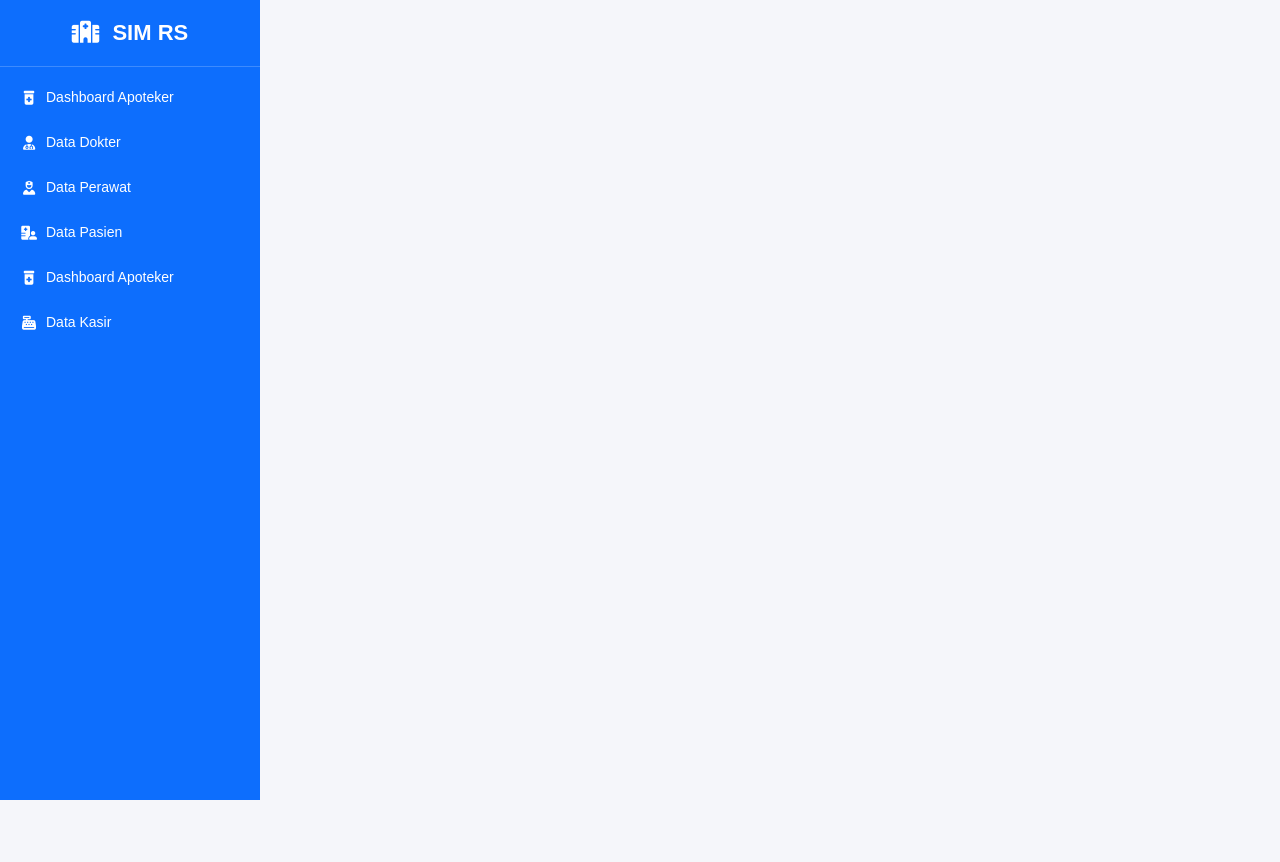
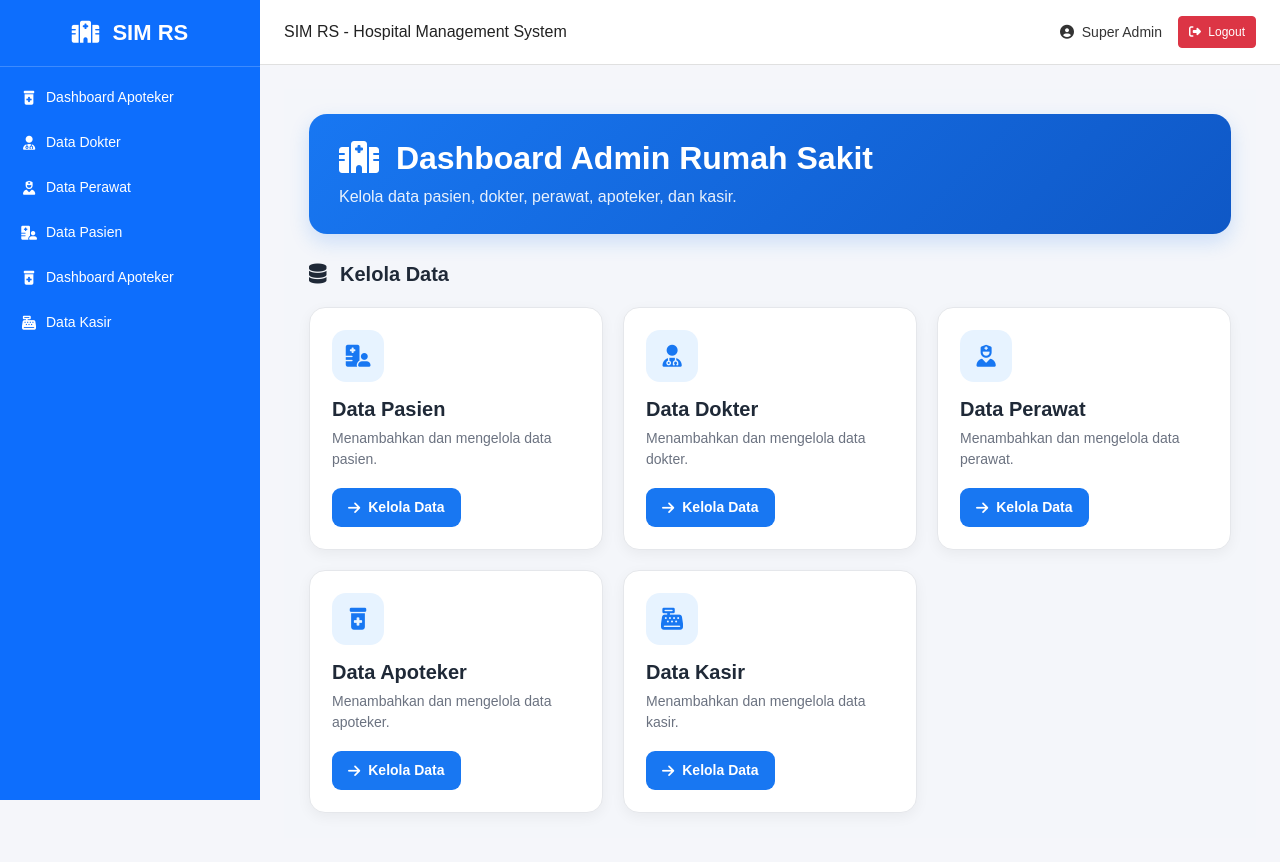
Before and after one commit to vinamey/manajemen_rs, a Laravel app: page /admin/dashboard in a window 1280 px wide. Before the commit the page ends 800 px from the top, so only its background shows below. Run offline with Laravel 12, Linux system fonts and the light colour scheme; a user stored in the database is signed in; data comes from the database, SQL or seed files in the repository; parts of the project's set-up code (start-up, migrations or seed data) failed here and were passed over; some libraries are stand-ins or nearby versions.

Commit message:
perbaikan superadmin

```diff
--- a/resources/views/layouts/superadmin.blade.php
+++ b/resources/views/layouts/superadmin.blade.php
@@ -40,7 +40,6 @@
             z-index: 1000;
         }
 
-        /* LOGO */
         .sidebar .logo {
             padding: 20px 10px;
             text-align: center;
@@ -61,7 +60,6 @@
             opacity: 0.2;
         }
 
-        /* MENU */
         .sidebar .nav {
             padding-top: 8px;
             padding-bottom: 20px;
@@ -182,6 +180,8 @@
         .navbar {
             min-height: 65px;
             padding: 0 24px;
+            background: #ffffff;
+            border-bottom: 1px solid #e0e0e0;
         }
 
         .navbar-brand {
@@ -268,69 +268,43 @@
 
         <hr>
 
-        {{-- ==================================================
-             SIDEBAR ADMIN RUMAH SAKIT
-             HANYA 5 MENU DATA
-        ================================================== --}}
-
+        {{-- SIDEBAR ADMIN RUMAH SAKIT --}}
         @if (auth()->user()?->hasRole('admin rumah sakit'))
 
             <ul class="nav flex-column">
 
-                {{-- DASHBOARD ADMIN RS --}}
                 <li class="nav-item">
                     <a href="{{ route('apoteker.dashboard') }}" class="nav-link">
                         <i class="fa-solid fa-prescription-bottle-medical me-2"></i>
                         Dashboard Apoteker
                     </a>
                 </li>
-                {{-- DATA DOKTER --}}
                 <li class="nav-item">
-                    <a
-                        href="{{ route('admin.dokter.index') }}"
-                        class="nav-link {{ request()->routeIs('admin.dokter.*') ? 'active' : '' }}"
-                    >
+                    <a href="{{ route('admin.dokter.index') }}" class="nav-link {{ request()->routeIs('admin.dokter.*') ? 'active' : '' }}">
                         <i class="fa-solid fa-user-doctor me-2"></i>
                         Data Dokter
                     </a>
                 </li>
-
-                {{-- DATA PERAWAT --}}
                 <li class="nav-item">
-                    <a
-                        href="{{ route('admin.perawat.index') }}"
-                        class="nav-link {{ request()->routeIs('admin.perawat.*') ? 'active' : '' }}"
-                    >
+                    <a href="{{ route('admin.perawat.index') }}" class="nav-link {{ request()->routeIs('admin.perawat.*') ? 'active' : '' }}">
                         <i class="fa-solid fa-user-nurse me-2"></i>
                         Data Perawat
                     </a>
                 </li>
-
-                {{-- DATA PASIEN --}}
                 <li class="nav-item">
-                    <a
-                        href="{{ route('admin.pasien.index') }}"
-                        class="nav-link {{ request()->routeIs('admin.pasien.*') ? 'active' : '' }}"
-                    >
+                    <a href="{{ route('admin.pasien.index') }}" class="nav-link {{ request()->routeIs('admin.pasien.*') ? 'active' : '' }}">
                         <i class="fa-solid fa-hospital-user me-2"></i>
                         Data Pasien
                     </a>
                 </li>
-
-                {{-- DATA APOTEKER --}}
                 <li class="nav-item">
                     <a href="{{ route('apoteker.dashboard') }}" class="nav-link">
                         <i class="fa-solid fa-prescription-bottle-medical me-2"></i>
                         Dashboard Apoteker
                     </a>
                 </li>
-
-                {{-- DATA KASIR --}}
                 <li class="nav-item">
-                    <a
-                        href="{{ route('kasir.index') }}"
-                        class="nav-link {{ request()->routeIs('kasir.*') ? 'active' : '' }}"
-                    >
+                    <a href="{{ route('kasir.index') }}" class="nav-link {{ request()->routeIs('kasir.*') ? 'active' : '' }}">
                         <i class="fa-solid fa-cash-register me-2"></i>
                         Data Kasir
                     </a>
@@ -340,43 +314,32 @@
 
         @else
 
-            {{-- ==================================================
-                 SIDEBAR SUPER ADMIN
-                 MENU LAMA DIPERTAHANKAN
-            ================================================== --}}
-
+            {{-- SIDEBAR SUPER ADMIN --}}
             <ul class="nav flex-column">
 
-                {{-- DASHBOARD SUPER ADMIN --}}
                 <li class="nav-item">
-                    <a
-                        href="{{ route('superadmin.dashboard') }}"
-                        class="nav-link {{ request()->routeIs('superadmin.dashboard') ? 'active' : '' }}"
-                    >
+                    <a href="{{ route('superadmin.dashboard') }}" class="nav-link {{ request()->routeIs('superadmin.dashboard') ? 'active' : '' }}">
                         <i class="fa fa-home me-2"></i>
                         Dashboard
                     </a>
                 </li>
 
-                {{-- ROLE MANAGEMENT --}}
                 <li class="nav-item">
-                    <a href="{{ route('roles.index') }}" class="nav-link">
+                    <a href="{{ route('roles.index') }}" class="nav-link {{ request()->routeIs('roles.*') ? 'active' : '' }}">
                         <i class="fa-solid fa-user-shield me-2"></i>
                         Role Management
                     </a>
                 </li>
 
-                {{-- PERMISSION MANAGEMENT --}}
                 <li class="nav-item">
-                    <a href="{{ route('permissions.index') }}" class="nav-link">
+                    <a href="{{ route('permissions.index') }}" class="nav-link {{ request()->routeIs('permissions.*') ? 'active' : '' }}">
                         <i class="fa-solid fa-key me-2"></i>
                         Permission Management
                     </a>
                 </li>
 
-                {{-- USER MANAGEMENT --}}
                 <li class="nav-item">
-                    <a href="{{ route('users.index') }}" class="nav-link">
+                    <a href="{{ route('users.index') }}" class="nav-link {{ request()->routeIs('users.*') ? 'active' : '' }}">
                         <i class="fa-solid fa-users me-2"></i>
                         User Management
                     </a>
@@ -409,212 +372,116 @@
                 @endphp
 
                 <li class="nav-item">
-
-                    {{-- =================================================
-                         TOMBOL MASTER DATA
-                    ================================================== --}}
-
-                    <a
-                        class="nav-link master-toggle {{ $masterAktif ? 'master-active' : '' }}"
-                        data-bs-toggle="collapse"
-                        href="#masterDataMenu"
-                        role="button"
-                        aria-expanded="{{ $masterAktif ? 'true' : 'false' }}"
-                        aria-controls="masterDataMenu"
-                    >
+                    <a class="nav-link master-toggle {{ $masterAktif ? 'master-active' : '' }}" data-bs-toggle="collapse" href="#masterDataMenu" role="button" aria-expanded="{{ $masterAktif ? 'true' : 'false' }}" aria-controls="masterDataMenu">
                         <span class="master-toggle-left">
                             <i class="fa-solid fa-database me-2"></i>
                             Master Data
                         </span>
-
                         <i class="fa-solid fa-chevron-down master-arrow"></i>
                     </a>
 
-                    {{-- =================================================
-                         SUB MENU MASTER DATA
-                    ================================================== --}}
-                    <div
-                        class="collapse {{ $masterAktif ? 'show' : '' }}"
-                        id="masterDataMenu"
-                    >
+                    <div class="collapse {{ $masterAktif ? 'show' : '' }}" id="masterDataMenu">
                         <ul class="master-menu">
-
-                            {{-- MASTER PASIEN --}}
                             <li>
-                                <a
-                                    href="{{ route('master-pasien.index') }}"
-                                    class="master-item {{ request()->routeIs('master-pasien.*') ? 'active' : '' }}"
-                                >
+                                <a href="{{ route('master-pasien.index') }}" class="master-item {{ request()->routeIs('master-pasien.*') ? 'active' : '' }}">
                                     <i class="fa-solid fa-hospital-user"></i>
                                     <span>Master Pasien</span>
                                 </a>
                             </li>
-
-                            {{-- MASTER DOKTER --}}
                             <li>
-                                <a
-                                    href="{{ route('master-dokter.index') }}"
-                                    class="master-item {{ request()->routeIs('master-dokter.*') ? 'active' : '' }}"
-                                >
+                                <a href="{{ route('master-dokter.index') }}" class="master-item {{ request()->routeIs('master-dokter.*') ? 'active' : '' }}">
                                     <i class="fa-solid fa-user-doctor"></i>
                                     <span>Master Dokter</span>
                                 </a>
                             </li>
-
-                            {{-- MASTER PERAWAT --}}
                             <li>
-                                <a
-                                    href="{{ route('master-perawat.index') }}"
-                                    class="master-item {{ request()->routeIs('master-perawat.*') ? 'active' : '' }}"
-                                >
+                                <a href="{{ route('master-perawat.index') }}" class="master-item {{ request()->routeIs('master-perawat.*') ? 'active' : '' }}">
                                     <i class="fa-solid fa-user-nurse"></i>
                                     <span>Master Perawat</span>
                                 </a>
                             </li>
-
-                            {{-- MASTER OBAT --}}
                             <li>
-                                <a
-                                    href="{{ route('master-obat.index') }}"
-                                    class="master-item {{ request()->routeIs('master-obat.*') ? 'active' : '' }}"
-                                >
+                                <a href="{{ route('master-obat.index') }}" class="master-item {{ request()->routeIs('master-obat.*') ? 'active' : '' }}">
                                     <i class="fa-solid fa-pills"></i>
                                     <span>Master Obat</span>
                                 </a>
                             </li>
-
-                            {{-- MASTER SUPPLIER --}}
                             <li>
-                                <a
-                                    href="{{ route('master-supplier.index') }}"
-                                    class="master-item {{ request()->routeIs('master-supplier.*') ? 'active' : '' }}"
-                                >
+                                <a href="{{ route('master-supplier.index') }}" class="master-item {{ request()->routeIs('master-supplier.*') ? 'active' : '' }}">
                                     <i class="fa-solid fa-truck"></i>
                                     <span>Master Supplier</span>
                                 </a>
                             </li>
-
-                            {{-- MASTER KATEGORI --}}
                             <li>
-                                <a
-                                    href="{{ route('master-kategori.index') }}"
-                                    class="master-item {{ request()->routeIs('master-kategori.*') ? 'active' : '' }}"
-                                >
+                                <a href="{{ route('master-kategori.index') }}" class="master-item {{ request()->routeIs('master-kategori.*') ? 'active' : '' }}">
                                     <i class="fa-solid fa-tags"></i>
                                     <span>Master Kategori</span>
                                 </a>
                             </li>
-
-                            {{-- MASTER SATUAN --}}
                             <li>
-                                <a
-                                    href="{{ route('master-satuan.index') }}"
-                                    class="master-item {{ request()->routeIs('master-satuan.*') ? 'active' : '' }}"
-                                >
+                                <a href="{{ route('master-satuan.index') }}" class="master-item {{ request()->routeIs('master-satuan.*') ? 'active' : '' }}">
                                     <i class="fa-solid fa-box"></i>
                                     <span>Master Satuan Obat</span>
                                 </a>
                             </li>
-
-                            {{-- MASTER POLI --}}
                             <li>
-                                <a
-                                    href="{{ route('master-poli.index') }}"
-                                    class="master-item {{ request()->routeIs('master-poli.*') ? 'active' : '' }}"
-                                >
+                                <a href="{{ route('master-poli.index') }}" class="master-item {{ request()->routeIs('master-poli.*') ? 'active' : '' }}">
                                     <i class="fa-solid fa-hospital"></i>
                                     <span>Master Poli</span>
                                 </a>
                             </li>
-
-                            {{-- MASTER KAMAR --}}
                             <li>
-                                <a
-                                    href="{{ route('master-kamar.index') }}"
-                                    class="master-item {{ request()->routeIs('master-kamar.*') ? 'active' : '' }}"
-                                >
+                                <a href="{{ route('master-kamar.index') }}" class="master-item {{ request()->routeIs('master-kamar.*') ? 'active' : '' }}">
                                     <i class="fa-solid fa-bed"></i>
                                     <span>Master Kamar</span>
                                 </a>
                             </li>
-
-                            {{-- MASTER ASURANSI --}}
                             <li>
-                                <a
-                                    href="{{ route('master-asuransi.index') }}"
-                                    class="master-item {{ request()->routeIs('master-asuransi.*') ? 'active' : '' }}"
-                                >
+                                <a href="{{ route('master-asuransi.index') }}" class="master-item {{ request()->routeIs('master-asuransi.*') ? 'active' : '' }}">
                                     <i class="fa-solid fa-shield-heart"></i>
                                     <span>Master Asuransi</span>
                                 </a>
                             </li>
-
-                            {{-- MASTER TINDAKAN --}}
                             <li>
-                                <a
-                                    href="{{ route('master-tindakan.index') }}"
-                                    class="master-item {{ request()->routeIs('master-tindakan.*') ? 'active' : '' }}"
-                                >
+                                <a href="{{ route('master-tindakan.index') }}" class="master-item {{ request()->routeIs('master-tindakan.*') ? 'active' : '' }}">
                                     <i class="fa-solid fa-stethoscope"></i>
                                     <span>Master Tindakan</span>
                                 </a>
                             </li>
-
                         </ul>
                     </div>
-
                 </li>
 
-                {{-- STOK OBAT --}}
                 <li class="nav-item">
-                    <a
-                        href="{{ route('log-stok-obat.index') }}"
-                        class="nav-link {{ request()->routeIs('log-stok-obat.*') ? 'active' : '' }}"
-                    >
+                    <a href="{{ route('log-stok-obat.index') }}" class="nav-link {{ request()->routeIs('log-stok-obat.*') ? 'active' : '' }}">
                         <i class="fa-solid fa-boxes-stacked me-2"></i>
                         Stok Obat
                     </a>
                 </li>
 
-                {{-- PENDAFTARAN PASIEN --}}
                 <li class="nav-item">
-                    <a
-                        href="{{ route('pendaftaran.index') }}"
-                        class="nav-link {{ request()->routeIs('pendaftaran.*') ? 'active' : '' }}"
-                    >
+                    <a href="{{ route('pendaftaran.index') }}" class="nav-link {{ request()->routeIs('pendaftaran.*') ? 'active' : '' }}">
                         <i class="fa-solid fa-clipboard-user me-2"></i>
                         Pendaftaran Pasien
                     </a>
                 </li>
 
-                {{-- PEMERIKSAAN DOKTER --}}
                 <li class="nav-item">
-                    <a
-                        href="{{ route('pemeriksaan-dokter.index') }}"
-                        class="nav-link {{ request()->routeIs('pemeriksaan-dokter.*') ? 'active' : '' }}"
-                    >
+                    <a href="{{ route('pemeriksaan-dokter.index') }}" class="nav-link {{ request()->routeIs('pemeriksaan-dokter.*') ? 'active' : '' }}">
                         <i class="fa-solid fa-stethoscope me-2"></i>
                         Pemeriksaan Dokter
                     </a>
                 </li>
 
-                {{-- HASIL PEMERIKSAAN --}}
                 <li class="nav-item">
-                    <a
-                        href="{{ route('hasil-pemeriksaan.index') }}"
-                        class="nav-link {{ request()->routeIs('hasil-pemeriksaan.*') ? 'active' : '' }}"
-                    >
+                    <a href="{{ route('hasil-pemeriksaan.index') }}" class="nav-link {{ request()->routeIs('hasil-pemeriksaan.*') ? 'active' : '' }}">
                         <i class="fa-solid fa-file-medical me-2"></i>
                         Hasil Pemeriksaan
                     </a>
                 </li>
 
-                {{-- LAPORAN --}}
                 <li class="nav-item">
-                    <a
-                        href="{{ route('superadmin.laporan') }}"
-                        class="nav-link {{ request()->routeIs('superadmin.laporan') ? 'active' : '' }}"
-                    >
+                    <a href="{{ route('superadmin.laporan') }}" class="nav-link {{ request()->routeIs('superadmin.laporan') ? 'active' : '' }}">
                         <i class="fa-solid fa-chart-column me-2"></i>
                         Laporan
                     </a>
@@ -626,7 +493,41 @@
 
     </div>
 
+    {{-- AREA KONTEN UTAMA --}}
+    <div class="content">
+
+        {{-- NAVBAR ATAS --}}
+        <nav class="navbar navbar-expand-lg">
+            <div class="container-fluid p-0">
+                <span class="navbar-brand">
+                    SIM RS - Hospital Management System
+                </span>
+                <div class="d-flex align-items-center gap-3">
+                    <span class="user-name">
+                        <i class="fa-solid fa-circle-user me-1"></i>
+                        {{ auth()->user()->name ?? 'User' }}
+                    </span>
+                    <form action="{{ route('logout') }}" method="POST" class="m-0">
+                        @csrf
+                        <button type="submit" class="btn btn-danger btn-sm">
+                            <i class="fa-solid fa-right-from-bracket me-1"></i> Logout
+                        </button>
+                    </form>
+                </div>
+            </div>
+        </nav>
+
+        {{-- WADAH ISI HALAMAN --}}
+        <div class="page-container">
+            @yield('content')
+        </div>
+
+    </div>
+
 </div>
+
+{{-- JS BOOTSTRAP --}}
+<script src="https://cdn.jsdelivr.net/npm/bootstrap@5.3.3/dist/js/bootstrap.bundle.min.js"></script>
 
 </body>
 </html>
```
